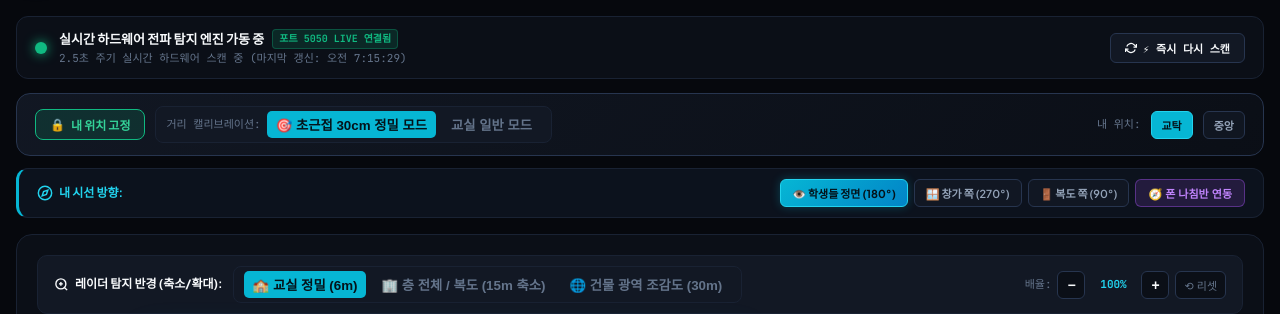
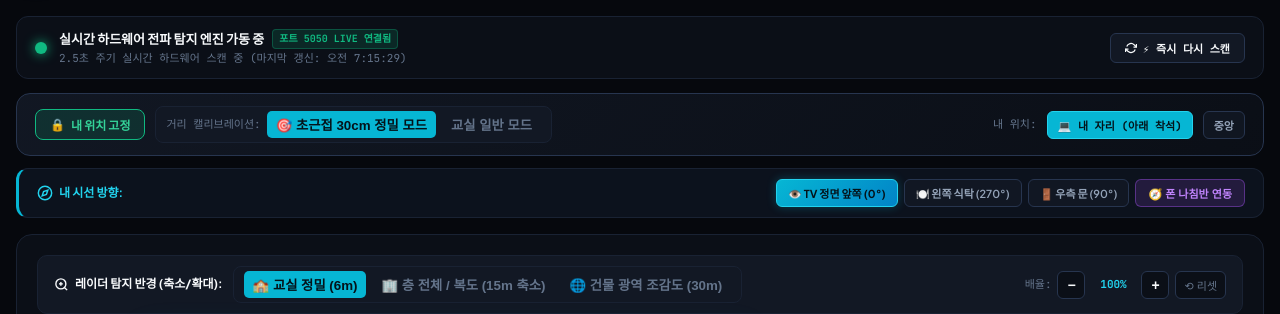
Before and after one commit to hazelvv/AI-Inspector, a Flask app: page / in a window 1280 px wide. Shown: the part 62-376 px from the top of the page. Run offline with Flask 2, Linux system fonts and the light colour scheme; data that the repository does not hold is empty.

Commit message:
fix: filter offline bluetooth pairing history and separate live active RF

```diff
--- a/scanner.py
+++ b/scanner.py
@@ -201,7 +201,10 @@ def _parse_wifi_entry(ssid, info, connected=False):
 
 
 def scan_bluetooth():
-    """Bluetooth 기기 스캔"""
+    """Bluetooth 기기 스캔
+    - device_connected: 현재 실제로 Mac과 연결되어 통신 중인 기기 (LIVE)
+    - device_not_connected: 과거에 페어링되었던 기록 (오프라인/부재 중일 수 있음 - 기본 제외)
+    """
     output = _run(["system_profiler", "SPBluetoothDataType", "-json"], timeout=10)
     devices = []
 
@@ -211,26 +214,40 @@ def scan_bluetooth():
     except Exception:
         return {"error": "Bluetooth 스캔 실패", "devices": []}
 
-    # 연결된 기기
-    for section_key in ["device_connected", "device_not_connected", "devices_list"]:
-        section = bt_data.get(section_key, {})
-        if isinstance(section, list):
-            for item in section:
-                if isinstance(item, dict):
-                    for name, info in item.items():
-                        devices.append(_parse_bt_device(name, info))
-        elif isinstance(section, dict):
-            for name, info in section.items():
-                devices.append(_parse_bt_device(name, info))
+    # 1. 현재 실제로 통신/연결 중인 기기만 LIVE 기기로 분류
+    connected_section = bt_data.get("device_connected", [])
+    if isinstance(connected_section, list):
+        for item in connected_section:
+            if isinstance(item, dict):
+                for name, info in item.items():
+                    devices.append(_parse_bt_device(name, info, is_connected=True))
+    elif isinstance(connected_section, dict):
+        for name, info in connected_section.items():
+            devices.append(_parse_bt_device(name, info, is_connected=True))
+
+    # 2. device_not_connected는 "과거 등록 이력"이므로 현재 물리적으로 곁에 없는 기기(마우스, 이전 폰 등)가 포함됨.
+    # 상용 제품 판매 관점에서 오프라인 기기를 실시간 탐지 기기로 속이지 않도록 분리 처리
+    paired_history = []
+    not_connected_section = bt_data.get("device_not_connected", [])
+    if isinstance(not_connected_section, list):
+        for item in not_connected_section:
+            if isinstance(item, dict):
+                for name, info in item.items():
+                    paired_history.append(_parse_bt_device(name, info, is_connected=False))
+    elif isinstance(not_connected_section, dict):
+        for name, info in not_connected_section.items():
+            paired_history.append(_parse_bt_device(name, info, is_connected=False))
 
     return {
-        "devices": devices,
+        "devices": devices, # 현재 실제 연결된 기기
+        "paired_history": paired_history, # 과거 페어링 기록 (오프라인)
         "count": len(devices),
+        "history_count": len(paired_history),
         "scanned_at": datetime.now().strftime("%H:%M:%S"),
     }
 
 
-def _parse_bt_device(name, info):
+def _parse_bt_device(name, info, is_connected=False):
     if not isinstance(info, dict):
         info = {}
     address = info.get("device_address", info.get("Address", "알 수 없음"))
@@ -250,6 +267,11 @@ def _parse_bt_device(name, info):
         risk = "LOW"
 
     reasons = []
+    if is_connected:
+        reasons.append("현재 활성 통신 중 (LIVE)")
+    else:
+        reasons.append("과거 등록 이력 (오프라인 / 현장 부재 가능)")
+
     if suspicious:
         reasons.append("기기명에 카메라 관련 키워드")
     if is_camera:
@@ -262,6 +284,8 @@ def _parse_bt_device(name, info):
         "address": address,
         "type": minor_type or "알 수 없음",
         "vendor": vendor,
+        "connected": is_connected,
+        "status": "LIVE" if is_connected else "PAIRED_HISTORY",
         "risk": risk,
         "reasons": reasons,
     }
--- a/templates/index.html
+++ b/templates/index.html
@@ -838,7 +838,7 @@
 
       <div class="ribbon-group">
         <span style="font-size:11px; color:var(--text-muted); font-family:var(--font-mono);">내 위치:</span>
-        <button class="spot-btn active" id="btn-spot-podium" onclick="setMySpot('podium')">교탁</button>
+        <button class="spot-btn active" id="btn-spot-bottom" onclick="setMySpot('bottom')">💻 내 자리 (아래 착석)</button>
         <button class="spot-btn" id="btn-spot-center" onclick="setMySpot('center')">중앙</button>
       </div>
     </div>
@@ -854,14 +854,14 @@
       </div>
 
       <div class="heading-controls">
-        <button class="dir-btn active" id="btn-dir-front" onclick="setFacingHeading(180, '학생들 정면')">
-          👁️ 학생들 정면 (180°)
+        <button class="dir-btn active" id="btn-dir-front" onclick="setFacingHeading(0, 'TV 정면 앞쪽')">
+          👁️ TV 정면 앞쪽 (0°)
         </button>
-        <button class="dir-btn" id="dir-btn-window" onclick="setFacingHeading(270, '창가 쪽')">
-          🪟 창가 쪽 (270°)
+        <button class="dir-btn" id="dir-btn-window" onclick="setFacingHeading(270, '왼쪽 식탁')">
+          🍽️ 왼쪽 식탁 (270°)
         </button>
-        <button class="dir-btn" id="dir-btn-corridor" onclick="setFacingHeading(90, '복도 쪽')">
-          🚪 복도 쪽 (90°)
+        <button class="dir-btn" id="dir-btn-corridor" onclick="setFacingHeading(90, '우측 문')">
+          🚪 우측 문 (90°)
         </button>
         <button class="btn-compass-mode" id="btn-compass-mode" onclick="toggleCompassTracking()">
           🧭 폰 나침반 연동
```
Also changed, not shown: preview.html (+7 -7 lines).
